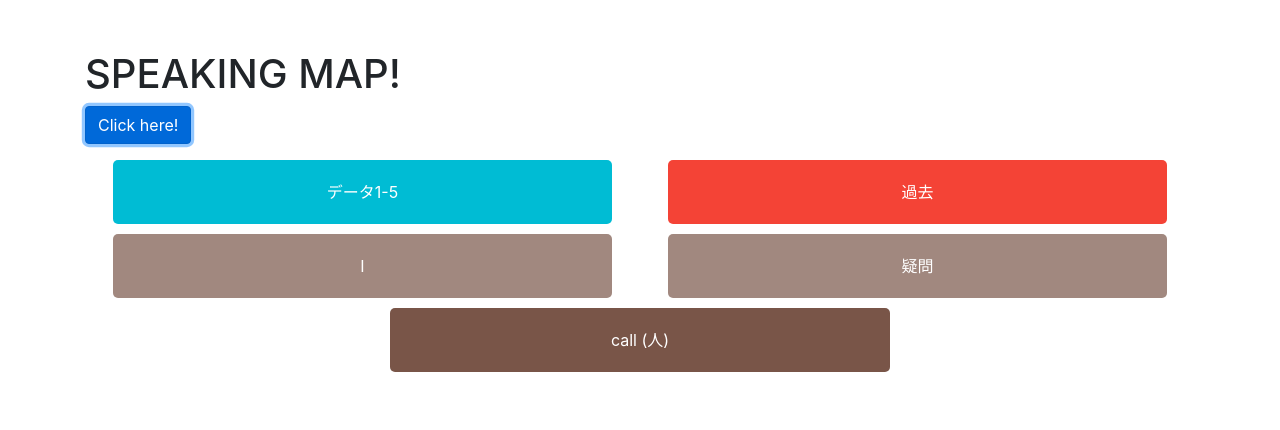
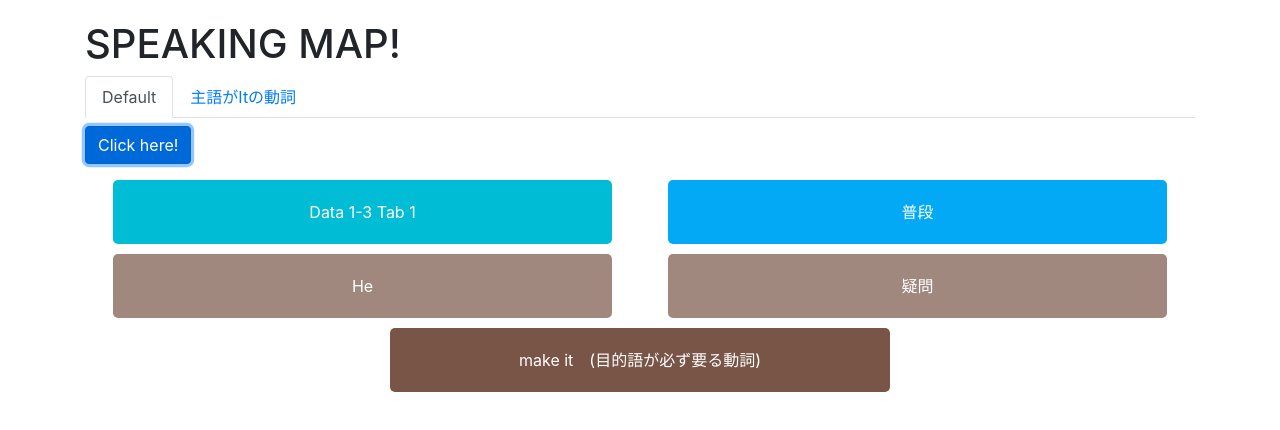
Before and after one commit to jKai-Hw/Nic_En_conversation, a plain HTML site: page index.html in a window 1280 px wide. Both pictures are taken after a click on the button "Click here!". Drawn offline with nearby package versions, Linux system fonts and the light colour scheme.

Commit message:
Add a tab for verbs whose subject is "It".

```diff
--- a/index.html
+++ b/index.html
@@ -1,14 +1,15 @@
 <!DOCTYPE html>
-<html lang="en">
+<html lang="ja">
 
 <head>
     <meta charset="UTF-8">
     <meta name="viewport" content="width=device-width, initial-scale=1.0">
     <title>SPEAKING MAP!</title>
+    <!-- Include Bootstrap CSS -->
     <link rel="stylesheet" href="https://stackpath.bootstrapcdn.com/bootstrap/4.5.2/css/bootstrap.min.css">
     <style>
         .container {
-            margin-top: 50px;
+            margin-top: 20px;
         }
 
         .data-container {
@@ -24,43 +25,35 @@
             padding: 20px;
             border-radius: 5px;
             color: white;
-            /* データ1～5の文字色を白に設定 */
         }
 
         .normal {
             background-color: #03a9f4;
-            /* データ2のデフォルト背景色 */
         }
 
         .current {
             background-color: #3f51b5;
-            /* 今の背景色 */
         }
 
         .past {
             background-color: #f44336;
-            /* 過去の背景色 */
         }
 
         .future {
             background-color: #2e7d32;
-            /* 未来の背景色 */
         }
 
         .data-item[data-id="data1"] {
             background-color: #00bcd4;
-            /* データ1の背景色 */
         }
 
         .data-item[data-id="data3"],
         .data-item[data-id="data4"] {
             background-color: #a1887f;
-            /* データ3と4の背景色を#616161に設定 */
         }
 
         .data-item[data-id="data5"] {
             background-color: #795548;
-            /* データ5の背景色 */
         }
 
         @media(max-width: 768px) {
@@ -68,31 +61,61 @@
                 width: 100%;
             }
         }
-
     </style>
 </head>
 
 <body>
     <div class="container">
         <h1>SPEAKING MAP!</h1>
-        <button id="randomButton" class="btn btn-primary">Click here!</button>
+        <!-- Tab navigation -->
+        <ul class="nav nav-tabs" id="myTabs" role="tablist">
+            <li class="nav-item">
+                <a class="nav-link active" id="tab1" data-toggle="tab" href="#content1" role="tab"
+                    aria-controls="content1" aria-selected="true">Default</a>
+            </li>
+            <li class="nav-item">
+                <a class="nav-link" id="tab2" data-toggle="tab" href="#content2" role="tab" aria-controls="content2"
+                    aria-selected="false">主語がItの動詞</a>
+            </li>
+        </ul>
+        <!-- Tab content -->
+        <div class="tab-content" id="myTabContent">
+            <div class="tab-pane fade show active" id="content1" role="tabpanel" aria-labelledby="tab1">
+                <button id="randomButton1" class="btn btn-primary mt-2">Click here!</button>
                 <div class="data-container mt-3">
-            <div id="data1" class="data-item" data-id="data1"></div>
-            <div id="data2" class="data-item"></div>
-            <div id="data3" class="data-item" data-id="data3"></div>
-            <div id="data4" class="data-item" data-id="data4"></div>
-            <div id="data5" class="data-item" data-id="data5"></div>
+                    <div id="data1-tab1" class="data-item" data-id="data1"></div>
+                    <div id="data2-tab1" class="data-item"></div>
+                    <div id="data3-tab1" class="data-item" data-id="data3"></div>
+                    <div id="data4-tab1" class="data-item" data-id="data4"></div>
+                    <div id="data5-tab1" class="data-item" data-id="data5"></div>
+                </div>
+            </div>
+            <div class="tab-pane fade" id="content2" role="tabpanel" aria-labelledby="tab2">
+                <button id="randomButton2" class="btn btn-primary mt-2">Click here for the subject is It!</button>
+                <div class="data-container mt-3">
+                    <div id="data1-tab2" class="data-item" data-id="data1"></div>
+                    <div id="data2-tab2" class="data-item"></div>
+                    <div id="data3-tab2" class="data-item" data-id="data3"></div>
+                    <div id="data4-tab2" class="data-item" data-id="data4"></div>
+                    <div id="data5-tab2" class="data-item" data-id="data5"></div>
+                </div>
+            </div>
         </div>
     </div>
 
-    <script>
-        const data = {
+    <!-- Include Bootstrap JS and jQuery -->
+    <script src="https://code.jquery.com/jquery-3.5.1.slim.min.js"></script>
+    <script src="https://cdn.jsdelivr.net/npm/@popperjs/core@2.9.1/dist/umd/popper.min.js"></script>
+    <script src="https://stackpath.bootstrapcdn.com/bootstrap/4.5.2/js/bootstrap.min.js"></script>
+
+    <script> // JavaScript code for tab 1
+        const dataTab1 = {
             data1: [
-                    "データ1-1",
-                    "データ1-2",
-                    "データ1-3",
-                    "データ1-4",
-                    "データ1-5"
+                "Data 1-1 Tab 1",
+                "Data 1-2 Tab 1",
+                "Data 1-3 Tab 1",
+                "Data 1-4 Tab 1",
+                "Data 1-5 Tab 1"
             ],
             data2: [
                 "普段",
@@ -107,13 +130,11 @@
                 "They",
                 "He",
                 "She",
-                    "It",
                 "You",
                 "We",
                 "They",
                 "He",
-                    "She",
-                    "It"
+                "She"
             ],
             data4: [
                 "肯定",
@@ -151,37 +172,64 @@
                 "stop",
                 "help",
                 "move",
-                    "get it",
-                    "do it",
-                    "have it",
-                    "take it",
-                    "bring it",
-                    "use it",
-                    "teach it",
-                    "find it",
-                    "like it",
-                    "watch it",
-                    "see it",
-                    "look at it",
-                    "listen to it",
-                    "look for it",
-                    "buy it",
-                    "sell it",
-                    "send it",
-                    "make it",
-                    "write it",
-                    "say it",
-                    "wear it",
-                    "break it",
-                    "tell 人",
-                    "show 人",
-                    "take 人",
-                    "invite 人",
-                    "email 人",
-                    "text 人",
-                    "call (人)",
-                    "meet (人)",
-                    "give (人) it",
+                "get it　(目的語が必ず要る動詞)",
+                "do it　(目的語が必ず要る動詞)",
+                "have it　(目的語が必ず要る動詞)",
+                "take it　(目的語が必ず要る動詞)",
+                "bring it　(目的語が必ず要る動詞)",
+                "use it　(目的語が必ず要る動詞)",
+                "teach it　(目的語が必ず要る動詞)",
+                "find it　(目的語が必ず要る動詞)",
+                "like it　(目的語が必ず要る動詞)",
+                "watch it　(目的語が必ず要る動詞)",
+                "see it　(目的語が必ず要る動詞)",
+                "look at it　(目的語が必ず要る動詞)",
+                "listen to it　(目的語が必ず要る動詞)",
+                "look for it　(目的語が必ず要る動詞)",
+                "buy it　(目的語が必ず要る動詞)",
+                "sell it　(目的語が必ず要る動詞)",
+                "send it　(目的語が必ず要る動詞)",
+                "make it　(目的語が必ず要る動詞)",
+                "write it　(目的語が必ず要る動詞)",
+                "say it　(目的語が必ず要る動詞)",
+                "wear it　(目的語が必ず要る動詞)",
+                "break it　(目的語が必ず要る動詞)",
+                "tell 人　(人が目的語の動詞)",
+                "show 人　(人が目的語の動詞)",
+                "take 人　(人が目的語の動詞)",
+                "invite 人　(人が目的語の動詞)",
+                "email 人　(人が目的語の動詞)",
+                "text 人　(人が目的語の動詞)",
+                "call (人)　(人が目的語の動詞)",
+                "meet (人)　(人が目的語の動詞)",
+                "give (人) i　(人が目的語の動詞)t"
+            ]
+        };
+
+        // JavaScript code for tab 2
+        const dataTab2 = {
+            data1: [
+                "Data 1-1 Tab 1",
+                "Data 1-2 Tab 1",
+                "Data 1-3 Tab 1",
+                "Data 1-4 Tab 1",
+                "Data 1-5 Tab 1"
+            ],
+            data2: [
+                "普段",
+                "今",
+                "過去",
+                "未来"
+            ],
+            data3: [
+                "It"
+            ],
+            data4: [
+                "肯定",
+                "否定",
+                "疑問"
+            ],
+            data5: [
                 "rain",
                 "snow",
                 "sell",
@@ -190,41 +238,76 @@
                 "stop",
                 "happen",
                 "break",
-                    "take <i>time</i>",
+                "take time",
                 "backfire",
                 "pay off"
             ]
         };
 
-        const randomButton = document.getElementById('randomButton');
-        const dataDivs = {
-            data1: document.getElementById('data1'),
-            data2: document.getElementById('data2'),
-            data3: document.getElementById('data3'),
-            data4: document.getElementById('data4'),
-            data5: document.getElementById('data5')
+        const randomButton1 = document.getElementById('randomButton1');
+        const dataDivsTab1 = {
+            data1: document.getElementById('data1-tab1'),
+            data2: document.getElementById('data2-tab1'),
+            data3: document.getElementById('data3-tab1'),
+            data4: document.getElementById('data4-tab1'),
+            data5: document.getElementById('data5-tab1')
         };
 
-        randomButton.addEventListener('click', () => {
-            for (let key in dataDivs) {
-                const randomIndex = Math.floor(Math.random() * data[key].length);
-                dataDivs[key].textContent = data[key][randomIndex];
-                dataDivs[key].classList.remove('normal', 'current', 'past', 'future');
-                switch (data[key][randomIndex]) {
+        randomButton1.addEventListener('click', () => {
+            for (let key in dataDivsTab1) {
+                const randomIndex = Math.floor(Math.random() * dataTab1[key].length);
+                dataDivsTab1[key].textContent = dataTab1[key][randomIndex];
+                dataDivsTab1[key].classList.remove('normal', 'current', 'past', 'future');
+                switch (dataTab1[key][randomIndex]) {
                     case '普段':
-                        dataDivs[key].classList.add('normal');
+                        dataDivsTab1[key].classList.add('normal');
                         break;
                     case '今':
-                        dataDivs[key].classList.add('current');
+                        dataDivsTab1[key].classList.add('current');
                         break;
                     case '過去':
-                        dataDivs[key].classList.add('past');
+                        dataDivsTab1[key].classList.add('past');
                         break;
                     case '未来':
-                        dataDivs[key].classList.add('future');
+                        dataDivsTab1[key].classList.add('future');
                         break;
                     default:
-                        dataDivs[key].classList.add('normal');
+                        dataDivsTab1[key].classList.add('normal');
+                        break;
+                }
+            }
+        });
+
+
+            const randomButton2 = document.getElementById('randomButton2');
+            const dataDivsTab2 = {
+                data1: document.getElementById('data1-tab2'),
+                data2: document.getElementById('data2-tab2'),
+                data3: document.getElementById('data3-tab2'),
+                data4: document.getElementById('data4-tab2'),
+                data5: document.getElementById('data5-tab2')
+            };
+
+            randomButton2.addEventListener('click', () => {
+                for (let key in dataDivsTab2) {
+                    const randomIndex = Math.floor(Math.random() * dataTab2[key].length);
+                    dataDivsTab2[key].textContent = dataTab2[key][randomIndex];
+                    dataDivsTab2[key].classList.remove('normal', 'current', 'past', 'future');
+                    switch (dataTab2[key][randomIndex]) {
+                        case '普段':
+                            dataDivsTab2[key].classList.add('normal');
+                            break;
+                        case '今':
+                            dataDivsTab2[key].classList.add('current');
+                            break;
+                        case '過去':
+                            dataDivsTab2[key].classList.add('past');
+                            break;
+                        case '未来':
+                            dataDivsTab2[key].classList.add('future');
+                            break;
+                        default:
+                            dataDivsTab2[key].classList.add('normal');
                             break;
                     }
                 }
```
Lines whose indentation alone changed are shown as unchanged.
